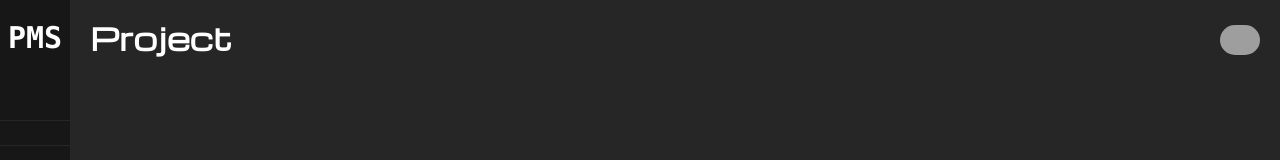
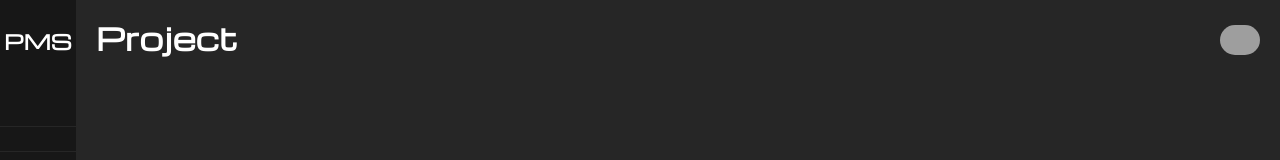
Before and after one commit to Kirolos-kr7/Projex, a React (Vite) app in the folder client/: page / in a window 1280 px wide. Shown: the top 160 px of the page. Built offline with nearby package versions, Linux system fonts and the light colour scheme; grey boxes are pictures that could not be loaded.

Commit message:
added fixed height to title

```diff
--- a/client/src/components/Sidebar.tsx
+++ b/client/src/components/Sidebar.tsx
@@ -33,8 +33,8 @@ const Sidebar = () => {
         }`}
       >
         <h1
-          className={`py-5 font-mono text-3xl font-semibold transition-all ${
-            isExpanded && '-mb-1 !text-4xl'
+          className={`font-michroma flex h-[82px] items-center px-1 text-xl font-semibold transition-all ${
+            isExpanded && '!text-4xl'
           }`}
         >
           PMS
```
Also changed, not shown: 1 other file (tests, documents, lock files or other folders).
